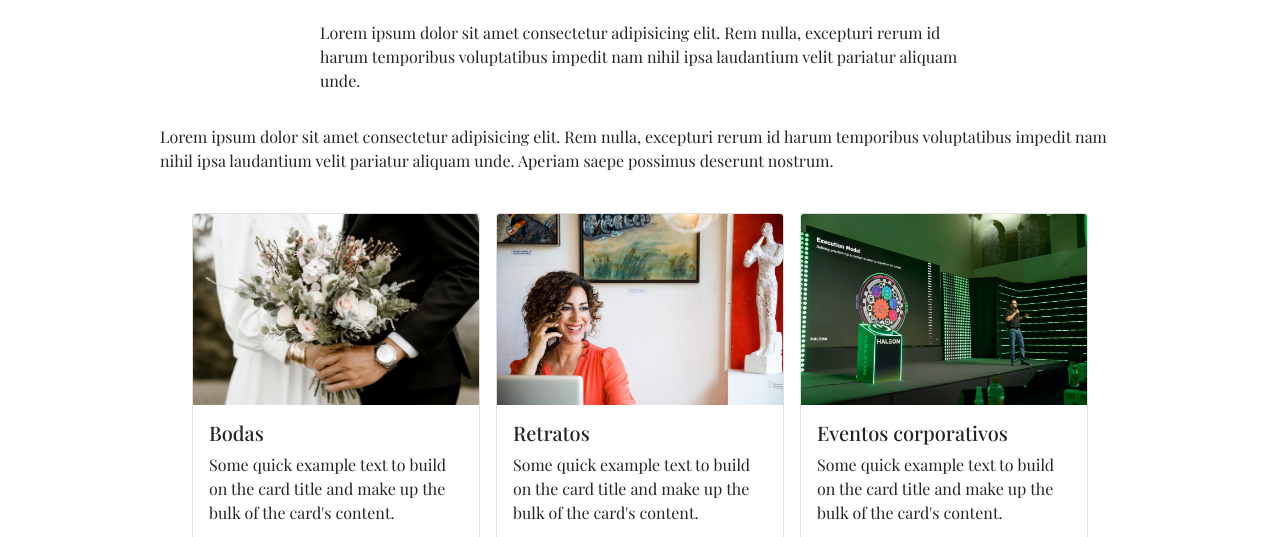
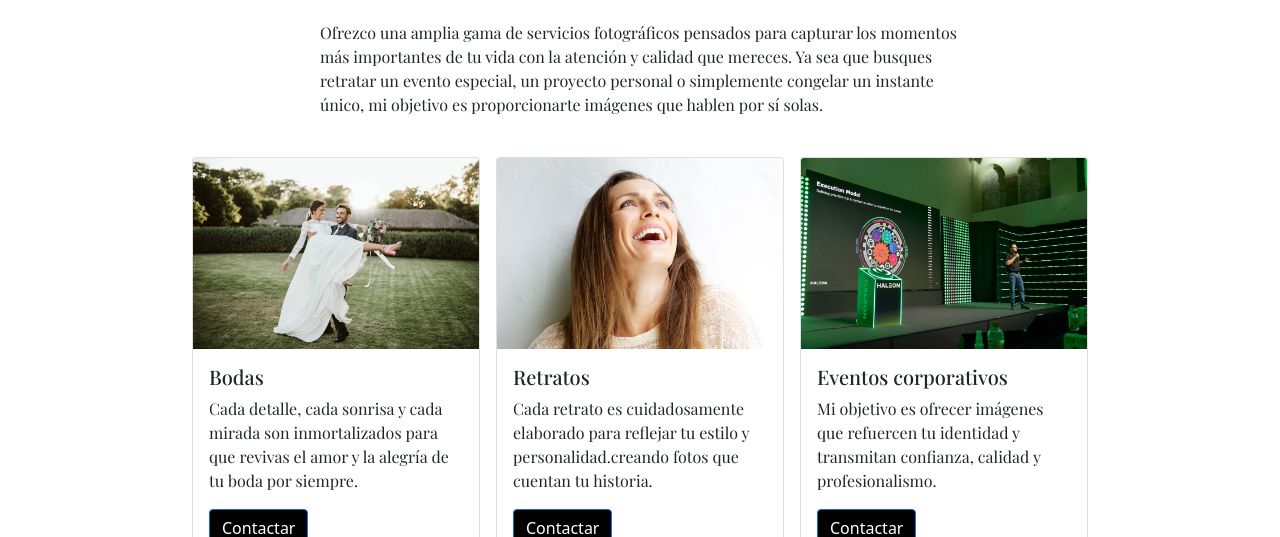
Before and after one commit to BarbiGonzalez/Web-fotografiaBG, a plain HTML site: page pages/servicios.html in a window 1280 px wide. Shown: the part 263-800 px from the top of the page. Drawn offline with nearby package versions, Linux system fonts and the light colour scheme; a web font is replaced by a local one.

Commit message:
modificaciones de imagenes y texto

```diff
--- a/pages/servicios.html
+++ b/pages/servicios.html
@@ -59,23 +59,20 @@
 
       <div class="d-flex flex-column align-items-center gap-3 pb-4">
         <h1 class="w-100 text-white fondo-negro text-center pt-5 pb-5">Servicios</h1>
-        <p class="w-50">Lorem ipsum dolor sit amet consectetur adipisicing elit. Rem nulla, excepturi rerum id harum
-          temporibus
-          voluptatibus impedit nam nihil ipsa laudantium velit pariatur aliquam unde. </p>
-        <p class="w-75">Lorem ipsum dolor sit amet consectetur adipisicing elit. Rem nulla, excepturi rerum id harum
-          temporibus
-          voluptatibus impedit nam nihil ipsa laudantium velit pariatur aliquam unde. Aperiam saepe possimus deserunt
-          nostrum.</p>
+        <p class="w-50">Ofrezco una amplia gama de servicios fotográficos pensados para capturar los momentos más
+          importantes de tu vida con la atención y calidad que mereces. Ya sea que busques retratar un evento especial,
+          un proyecto personal o simplemente congelar un instante único, mi objetivo es proporcionarte imágenes que
+          hablen por sí solas. </p>
       </div>
 
       <div class="d-flex justify-content-center gap-3 flex-wrap pb-4">
         <div>
           <div class="card" style="width: 18rem;">
-            <img src="../assets/images/BODASS/BODA1.jpg" class="card-img-top" alt="imagen de bodas">
+            <img src="../assets/images/BODASS/BODA3.jpeg" class="card-img-top" alt="imagen de bodas">
             <div class="card-body">
               <h5 class="card-title">Bodas</h5>
-              <p class="card-text">Some quick example text to build on the card title and make up the bulk of the card's
-                content.</p>
+              <p class="card-text">Cada detalle, cada sonrisa y cada mirada son inmortalizados para que revivas el amor
+                y la alegría de tu boda por siempre.</p>
               <a href="https://w.app/jezfos" class="btn btn-primary" target="_blank"
                 rel="noopener noreferrer">Contactar</a>
             </div>
@@ -84,11 +81,11 @@
 
         <div>
           <div class="card" style="width: 18rem;">
-            <img src="../assets/images/retratos/retrato1.jpg" class="card-img-top" alt="imagen de retratos">
+            <img src="../assets/images/retratos/retrato4.jpg" class="card-img-top" alt="imagen de retratos">
             <div class="card-body">
               <h5 class="card-title">Retratos</h5>
-              <p class="card-text">Some quick example text to build on the card title and make up the bulk of the card's
-                content.</p>
+              <p class="card-text">Cada retrato es cuidadosamente elaborado para reflejar tu estilo y
+                personalidad.creando fotos que cuentan tu historia.</p>
               <a href="https://w.app/jezfos" class="btn btn-primary" target="_blank"
                 rel="noopener noreferrer">Contactar</a>
             </div>
@@ -101,8 +98,9 @@
               alt="imagen de evento corporativo">
             <div class="card-body">
               <h5 class="card-title">Eventos corporativos</h5>
-              <p class="card-text">Some quick example text to build on the card title and make up the bulk of the card's
-                content.</p>
+              <p class="card-text">Mi objetivo es ofrecer imágenes que refuercen tu identidad y transmitan confianza,
+                calidad y profesionalismo.
+              </p>
               <a href="https://w.app/jezfos" class="btn btn-primary" target="_blank"
                 rel="noopener noreferrer">Contactar</a>
             </div>
```
Also changed, not shown: pages/contacto.html (+5 -4 lines), pages/portfolio.html (+6 -5 lines), pages/sobremi.html (+13 -6 lines), assets/images/naturaleza/naturaleza 2.jpg (added), assets/images/naturaleza/naturaleza 3.jpg (added), assets/images/naturaleza/naturaleza.jpg (added), assets/images/sobre mi/Barbara.jpeg (added), 1 other file.
